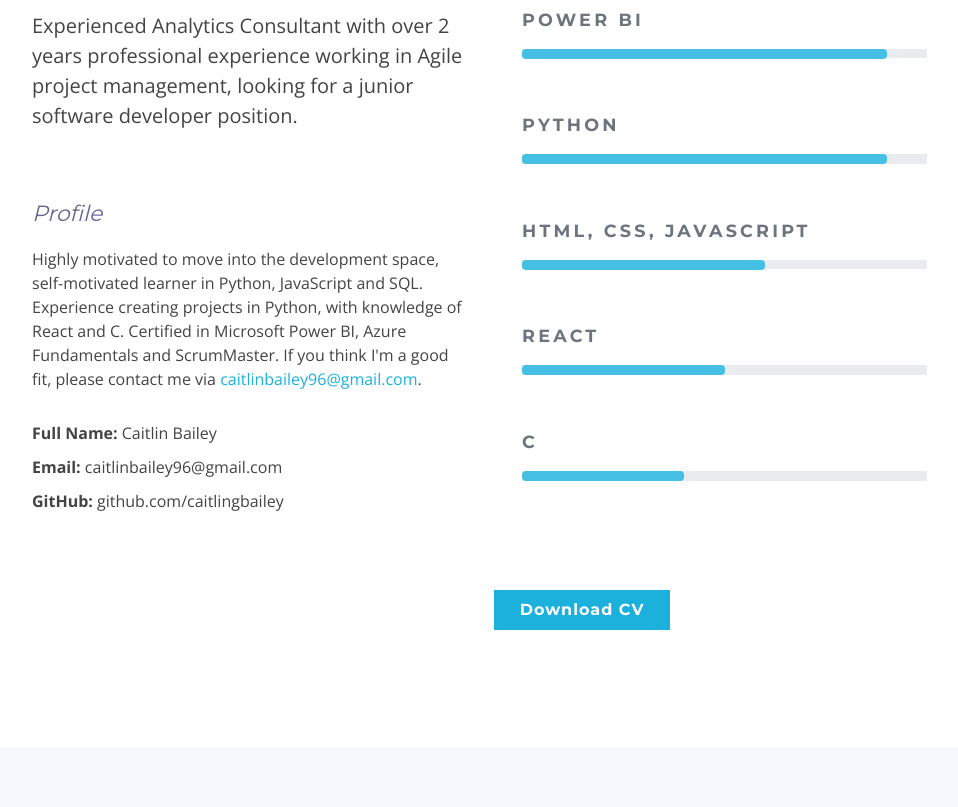
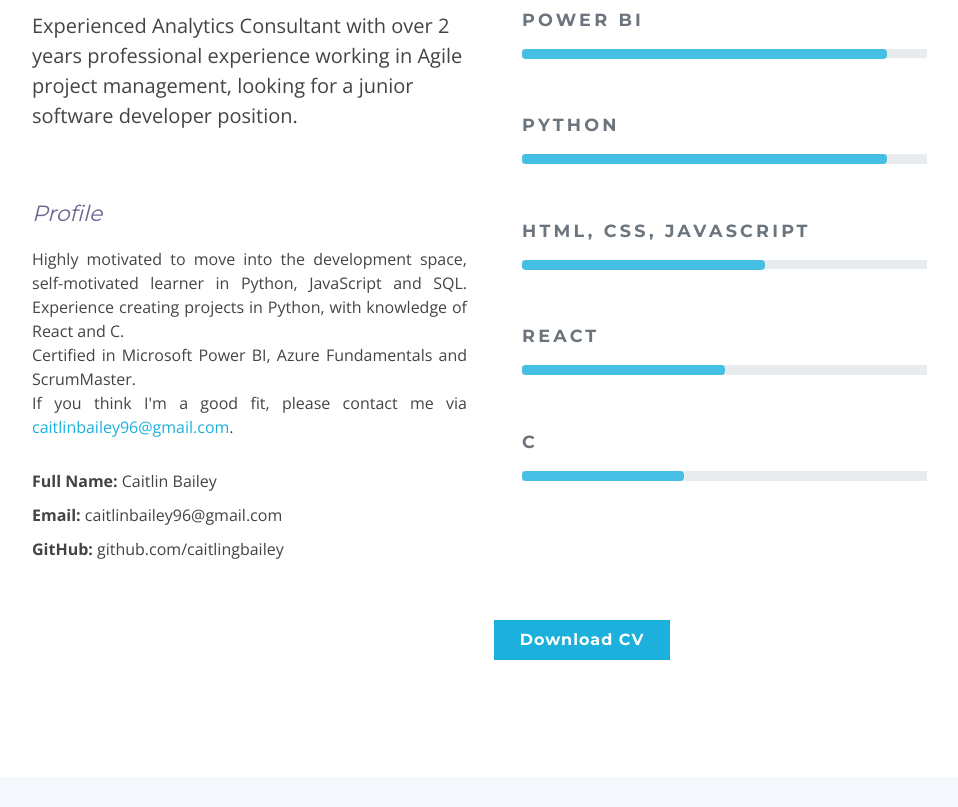
Before and after one commit to caitlingbailey/personal-website, a PHP site: page / in a window 1280 px wide. Shown: the part 1005-1812 px from the top of the page, without its empty margins (58-1016 px from the left). Run offline with PHP 8.4, Linux system fonts and the light colour scheme; some libraries are stand-ins or nearby versions.

Commit message:
Update resume

```diff
--- a/assets/css/style.css
+++ b/assets/css/style.css
@@ -957,7 +957,7 @@ body {
     }
   }
 
-  /* Why Us Section
+  /* Certification Section
   --------------------------------*/
   #why-us {
     padding: 60px 0;
@@ -1058,13 +1058,13 @@ body {
     border: 3px solid #1bb1dc;
   }
 
-  /* Features Section
+  /* Certification Section
   --------------------------------*/
-  #features {
+  #certification {
     padding: 80px 0;
   }
 
-  #features h4 {
+  #certification h4 {
     font-weight: 600;
     font-size: 24px;
   }
--- a/index.html
+++ b/index.html
@@ -142,15 +142,18 @@
                         </div>
                         <div class="row about-content">
 
-                            <div class="col-six tab-full">
+                            <div class="col-six tab-full text-justify">
 
                                 <h3>Profile</h3>
-                                <p>Highly motivated to move into the development
-                                  space, self-motivated learner in Python,
-                                  JavaScript and SQL. Experience creating projects
-                                  in Python, with knowledge of React and C.
-                                  Certified in Microsoft Power BI, Azure
-                                  Fundamentals and ScrumMaster.
+                                <p>Highly motivated to move into the development space, self-motivated learner in Python,
+                                  JavaScript and SQL. Experience creating projects in Python, with knowledge of React and C.
+
+                                  <br/>
+
+                                  Certified in Microsoft Power BI, Azure Fundamentals and ScrumMaster.
+
+                                  <br/>
+
                                   If you think I'm a good fit, please contact me via <a href="mailto:caitlinbailey96@gmail.com" target="_blank">caitlinbailey96@gmail.com</a>.</p>
 
                                 <ul class="info-list">
@@ -427,6 +430,82 @@
       </section>
       <!-- End Resume Section -->
 
+      <!-- ======= Certification Section ======= -->
+      <!-- <section id="certification" class="certification">
+        <div class="container" data-aos="fade-up">
+          <header class="section-header">
+            <h3>Certifications & Interests</h3>
+          </header>
+
+          <div class="row feature-item">
+            <div class="col-lg-6" data-aos="fade-right" data-aos-delay="100">
+              <p>
+                <h2>Certifications</h2>
+                <ul>
+                    <li>Fundamentals of Computing Specialisation</li>
+                    <li>Code First Girls Introduction to Python; SQL</li>
+                    <li>freeCodeCamp Responsive Web Design; JavaScript Algorithms and Data Structures; Front End Development Libraries</li>
+                    <li>Microsoft DA-100: Data Analyst Associate</li>
+                    <li>Microsoft AZ-100: Azure Fundamentals</li>
+                    <li>IBM Data Science Professional Certificate</li>
+                    <li>PADI Advanced Diver</li>
+                    <li>CSIA Level 2 Ski Instructor</li>
+                  </ul>
+              </p>
+            </div>
+            <div class="col-lg-6 wow fadeInUp pt-5 pt-lg-0" data-aos="fade-left" data-aos-delay="150">
+              <p>
+                <h2>Interests</h2>
+                <ul>
+                    <li>Hackathons
+                      <ul>
+                        <li>
+                          <p>
+                            Recently won a Hackathon organized by Code First Girls and Vodafone, by creating an online tool called Complementor,
+                            matching potential mentors and mentees with a Python algorithm based on personality types.
+                          </p>
+                        </li>
+                      </ul>
+                    </li>
+                    <li>Python Instructor
+                      <ul>
+                        <li>
+                          <p>
+                            Python instructor for Code First Girls, empowering over 30 women in the field of tech.
+                          </p>
+                        </li>
+                      </ul>
+                    </li>
+                    <li>Sports & Hobbies
+                      <ul>
+                        <li>
+                          <p>
+                            I love to climb, sail, hike and scuba dive, alongside my passion for teaching skiing.
+                          </p>
+                        </li>
+                      </ul>
+                    </li>
+
+                  </ul>
+              </p>
+            </div>
+          </div>
+
+          <div class="row feature-item mt-5 pt-5">
+            <div class="col-lg-6 wow fadeInUp order-1 order-lg-2" data-aos="fade-left" data-aos-delay="100">
+
+            </div>
+
+            <div class="col-lg-6 wow fadeInUp pt-4 pt-lg-0 order-2 order-lg-1" data-aos="fade-right" data-aos-delay="150">
+
+            </div>
+
+          </div>
+
+        </div>
+      </section> -->
+      <!-- End Certification Section -->
+
         <!-- ======= Portfolio Section ======= -->
         <section id="portfolio" class="portfolio section-bg">
             <div class="container" data-aos="fade-up">
```
